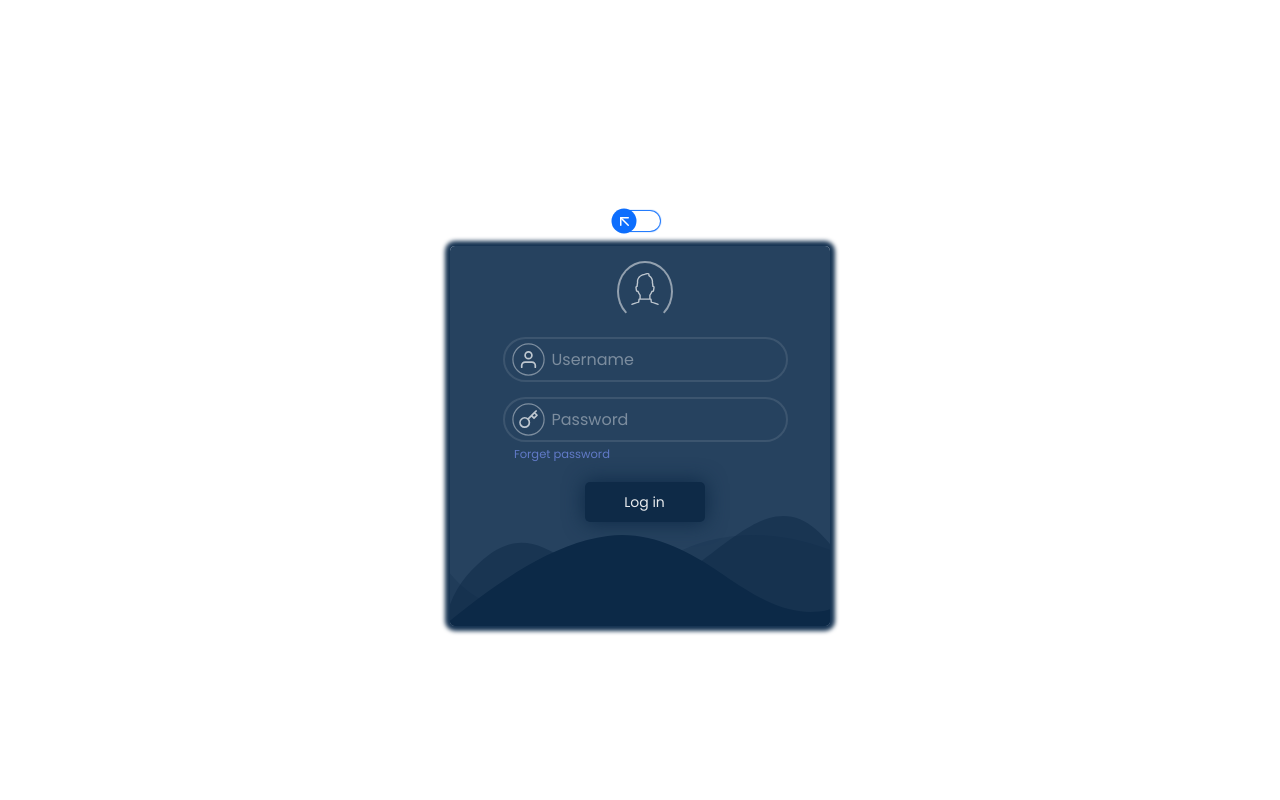
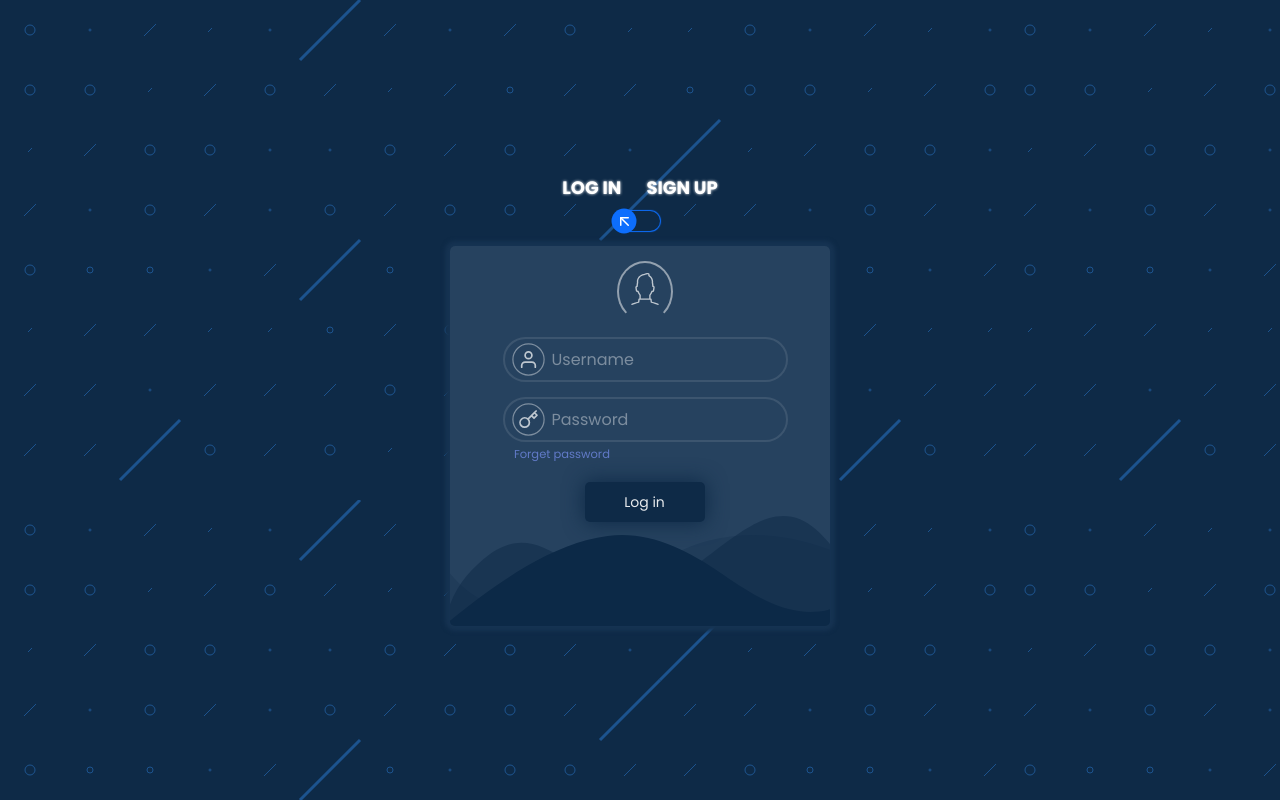
Before and after one commit to wwwAlireza/signup-in-form, a plain HTML site: page index.html in a window 1280 px wide. Drawn offline with nearby package versions, Linux system fonts and the light colour scheme; files that its build step writes are made by us from their sources; files whose address does not match are found by name.

Commit message:
Update style.scss

```diff
--- a/engine/styles/style.scss
+++ b/engine/styles/style.scss
@@ -32,7 +32,7 @@ sans-serif;
 
 // styles
 body {
-    background-image: url("../../content/images/Sprinkle.svg");
+    background-image: url("../../svg/Sprinkle.svg");
     width: 100vw;
     min-height: 100vh;
     background-repeat: repeat;
```
